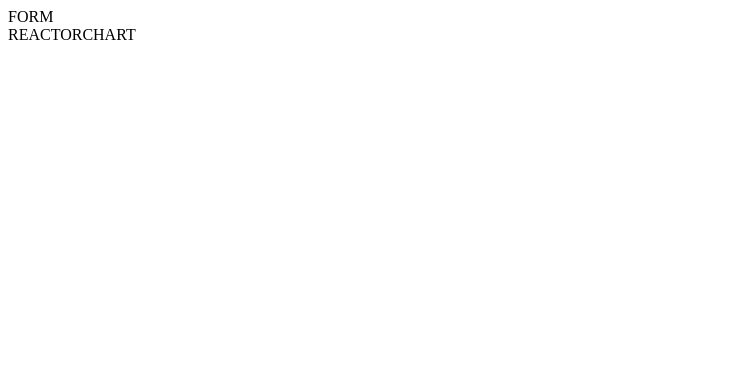
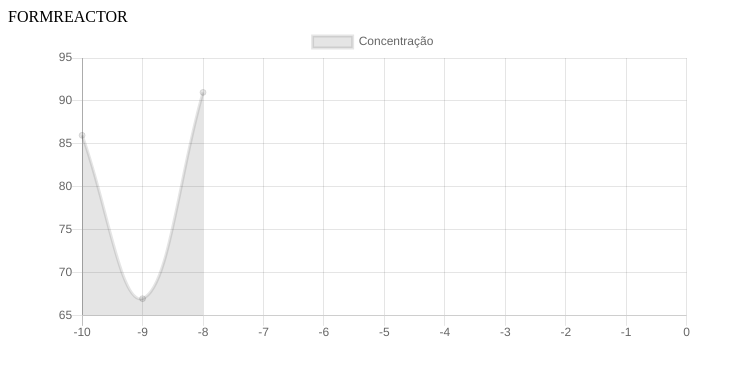
Before and after one commit to victorfmarques/Concentration_PID_Control, a React (Create React App) app in the folder pid_control/: page / in a window 1280 px wide. Shown: the top 376 px of the page, without its empty margins (0-745 px from the left). Built offline with nearby package versions, Linux system fonts and the light colour scheme.

Commit message:
Rascunho de gráfico

```diff
--- a/pid_control/package.json
+++ b/pid_control/package.json
@@ -6,6 +6,7 @@
     "@testing-library/jest-dom": "^5.11.5",
     "@testing-library/react": "^11.1.1",
     "@testing-library/user-event": "^12.2.0",
+    "chart.js": "^2.9.4",
     "react": "^17.0.1",
     "react-dom": "^17.0.1",
     "react-scripts": "4.0.0",
--- a/pid_control/src/App.js
+++ b/pid_control/src/App.js
@@ -1,6 +1,7 @@
 import FormComponent from './FormComponent'
 import ReactorComponent from './ReactorComponent'
 import ChartComponent from './ChartComponent'
+import './App.css'
 
 function App() {
   return (
--- /dev/null
+++ b/pid_control/src/ChartComponent/index.css
@@ -0,0 +1,4 @@
+.ChartWrapper{
+    width: 50vw;
+    height: 50vh;
+}
--- a/pid_control/src/ChartComponent/index.js
+++ b/pid_control/src/ChartComponent/index.js
@@ -1,14 +1,46 @@
-import React from 'react'
-
+import React, { useEffect } from 'react'
+import Chart from "chart.js";
+import './index.css'
 
 const ChartComponent = () =>{
 
+    const chartRef = React.createRef();
+
+    useEffect(()=>{
+        const myChartRef = chartRef.current.getContext("2d");
+
+        new Chart(
+            myChartRef,
+            {
+                type: "line",
+                data: {
+                    //Bring in data
+                    labels: ["-10", "-9", "-8", "-7", "-6", "-5", "-4", "-3", "-2", "-1", "0"],
+                    datasets: [
+                        {
+                            label: "Concentração",
+                            data: [86, 67, 91,],
+                        }
+                    ]
+                },
+                options: {
+                    //Customize chart options
+                }
+            }
+        )
+    },[])
+
+
     return (
         <React.Fragment>
-            CHART
+            <div className="ChartWrapper">
+                <canvas
+                    id="myChart"
+                    ref={chartRef}
+                />
+            </div>
         </React.Fragment>
     )
-
 }
 
 export default ChartComponent
```
Also changed, not shown: 1 other file (tests, documents, lock files or other folders).
